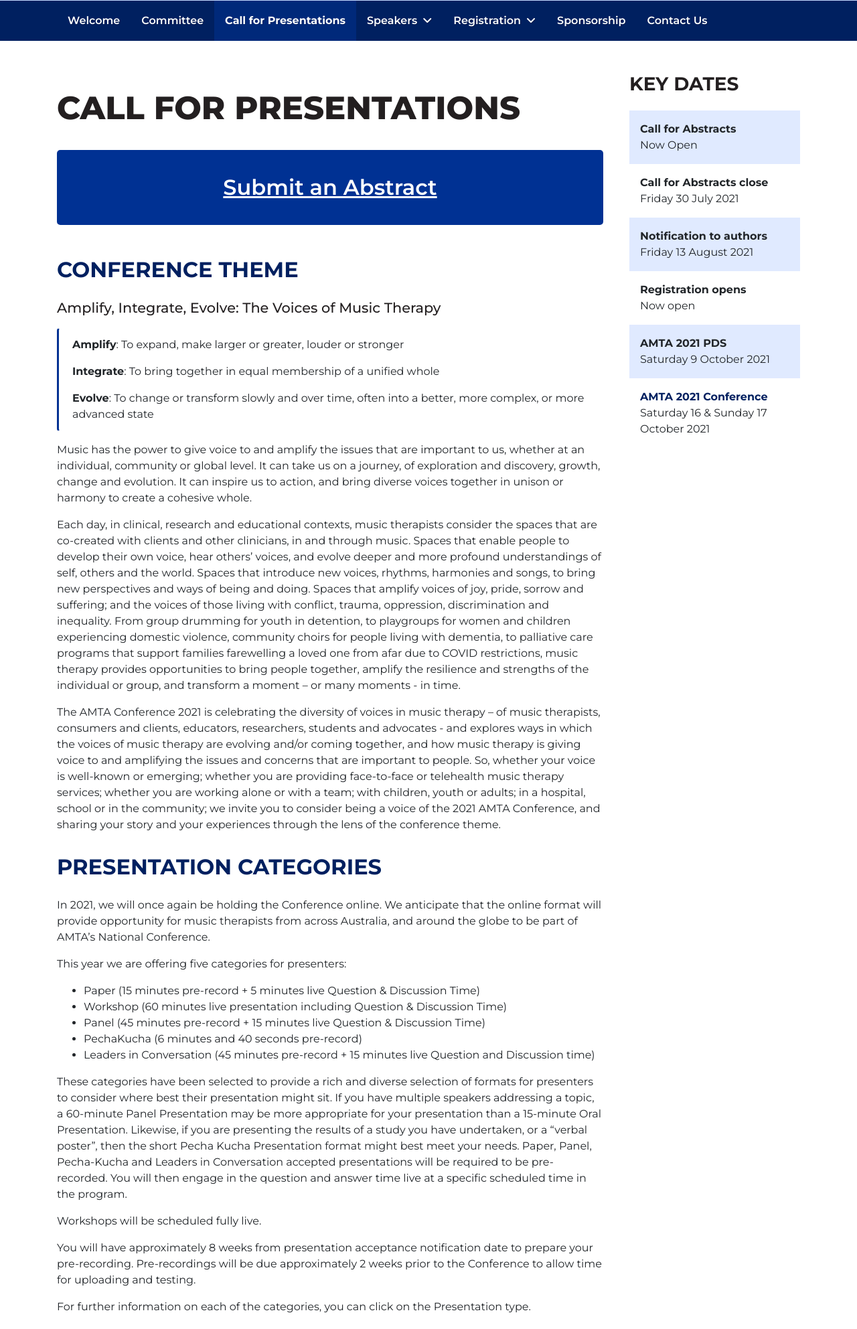
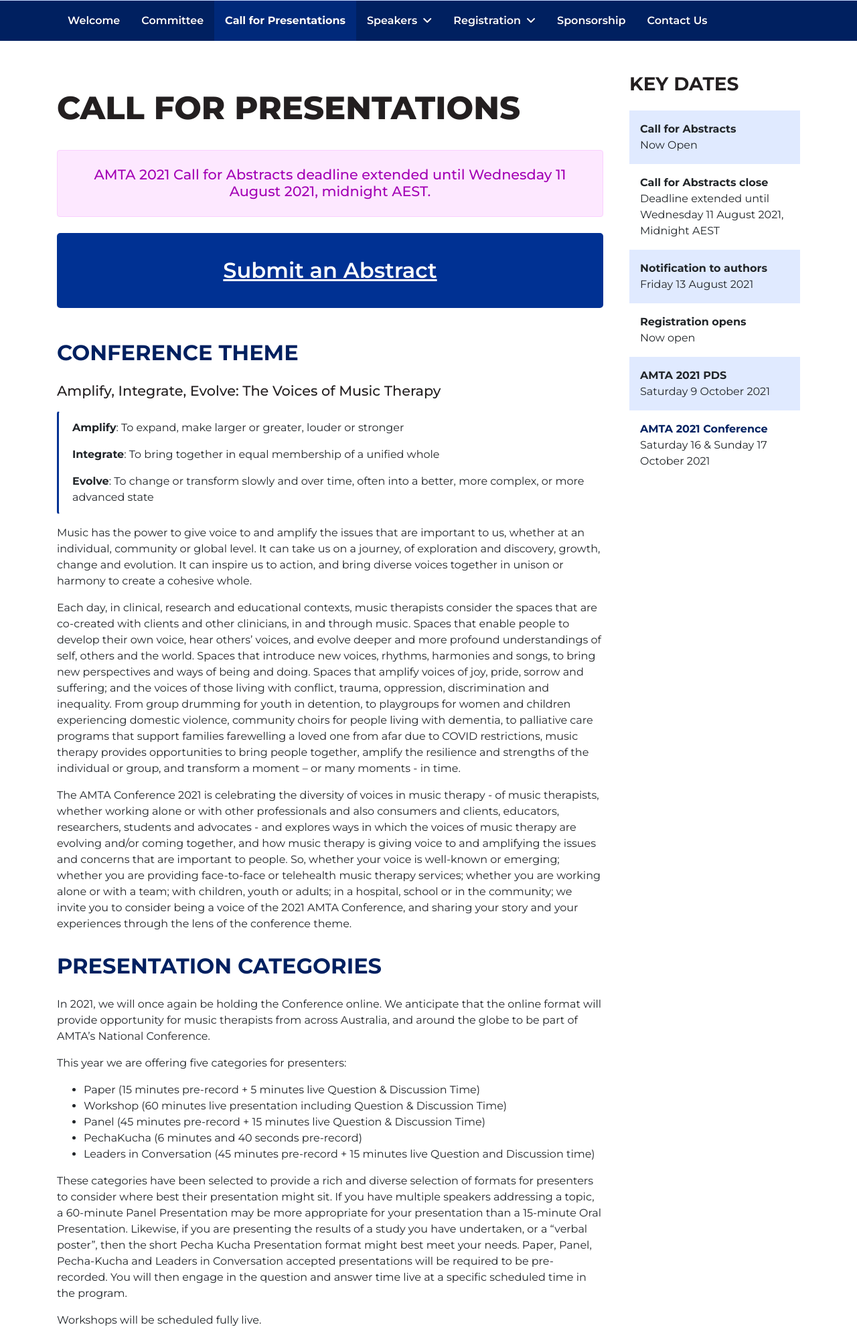
Before and after one commit to ICMS-Australasia/AMTA2021, a PHP site: page /call-for-presentations in a window 1280 px wide. Shown: the part 430-2415 px from the top of the page at 67% size. Run offline with PHP 8.4, Linux system fonts and the light colour scheme; some libraries are stand-ins or nearby versions.

Commit message:
Added abstract extentions

```diff
--- a/call-for-presentations.php
+++ b/call-for-presentations.php
@@ -2,6 +2,10 @@
 $title = "Call for Presentations";
 include('include/header.php');
 ?>
+
+<div class="alert alert-danger p-4 mb-4">
+  <h3 class="my-0 text-center">AMTA 2021 Call for Abstracts deadline extended until Wednesday 11 August 2021, midnight AEST.</h3>
+</div>
 
 <a href="https://icmsaust.eventsair.com/amta-2021/presentationportal" style="color: white" class="button" target="_blank">Submit an Abstract</a>
 
@@ -17,7 +21,7 @@ include('include/header.php');
 
 <p>Music has the power to give voice to and amplify the issues that are important to us, whether at an individual, community or global level. It can take us on a journey, of exploration and discovery, growth, change and evolution. It can inspire us to action, and bring diverse voices together in unison or harmony to create a cohesive whole.</p>
 <p>Each day, in clinical, research and educational contexts, music therapists consider the spaces that are co-created with clients and other clinicians, in and through music. Spaces that enable people to develop their own voice, hear others’ voices, and evolve deeper and more profound understandings of self, others and the world. Spaces that introduce new voices, rhythms, harmonies and songs, to bring new perspectives and ways of being and doing. Spaces that amplify voices of joy, pride, sorrow and suffering; and the voices of those living with conflict, trauma, oppression, discrimination and inequality. From group drumming for youth in detention, to playgroups for women and children experiencing domestic violence, community choirs for people living with dementia, to palliative care programs that support families farewelling a loved one from afar due to COVID restrictions, music therapy provides opportunities to bring people together, amplify the resilience and strengths of the individual or group, and transform a moment – or many moments - in time.</p>
-<p>The AMTA Conference 2021 is celebrating the diversity of voices in music therapy – of music therapists, consumers and clients, educators, researchers, students and advocates - and explores ways in which the voices of music therapy are evolving and/or coming together, and how music therapy is giving voice to and amplifying the issues and concerns that are important to people. So, whether your voice is well-known or emerging; whether you are providing face-to-face or telehealth music therapy services; whether you are working alone or with a team; with children, youth or adults; in a hospital, school or in the community; we invite you to consider being a voice of the 2021 AMTA Conference, and sharing your story and your experiences through the lens of the conference theme.</p>
+<p>The AMTA Conference 2021 is celebrating the diversity of voices in music therapy - of music therapists, whether working alone or with other professionals and also consumers and clients, educators, researchers, students and advocates - and explores ways in which the voices of music therapy are evolving and/or coming together, and how music therapy is giving voice to and amplifying the issues and concerns that are important to people. So, whether your voice is well-known or emerging; whether you are providing face-to-face or telehealth music therapy services; whether you are working alone or with a team; with children, youth or adults; in a hospital, school or in the community; we invite you to consider being a voice of the 2021 AMTA Conference, and sharing your story and your experiences through the lens of the conference theme.</p>
 
 <h2>Presentation Categories</h2>
 
@@ -32,7 +36,7 @@ include('include/header.php');
 </ul>
 <p>These categories have been selected to provide a rich and diverse selection of formats for presenters to consider where best their presentation might sit. If you have multiple speakers addressing a topic, a 60-minute Panel Presentation may be more appropriate for your presentation than a 15-minute Oral Presentation. Likewise, if you are presenting the results of a study you have undertaken, or a “verbal poster”, then the short Pecha Kucha Presentation format might best meet your needs. Paper, Panel, Pecha-Kucha and Leaders in Conversation accepted presentations will be required to be pre-recorded. You will then engage in the question and answer time live at a specific scheduled time in the program.</p>
 <p>Workshops will be scheduled fully live.</p>
-<p>You will have approximately 8 weeks from presentation acceptance notification date to prepare your pre-recording. Pre-recordings will be due approximately 2 weeks prior to the Conference to allow time for uploading and testing.</p>
+<p>You will have approximately 6 weeks from presentation acceptance notification date to prepare your pre-recording. Pre-recordings will be due approximately 2 weeks prior to the Conference to allow time for uploading and testing.</p>
 <p>For further information on each of the categories, you can click on the Presentation type.</p>
 
 <div class="faqs">
@@ -237,7 +241,7 @@ include('include/header.php');
   </tr>
   <tr>
     <td>Abstract submissions close</td>
-    <td>Friday 30 July 2021</td>
+    <td>Extended until Wednesday 11 August 2021</td>
   </tr>
   <tr>
     <td>Notification of Acceptance</td>
--- a/include/footer.php
+++ b/include/footer.php
@@ -4,7 +4,7 @@
   <h2>Key Dates</h2>
   <ul class="dates">
     <li><strong>Call for Abstracts</strong> Now Open</li>
-    <li><strong>Call for Abstracts close</strong> Friday 30 July 2021</li>
+    <li><strong>Call for Abstracts close</strong> Deadline extended until Wednesday 11 August 2021, Midnight AEST</li>
     <li><strong>Notification to authors</strong> Friday 13 August 2021</li>
     <li><strong>Registration opens</strong> Now open</li>
     <li><strong>AMTA 2021 PDS</strong> Saturday 9 October 2021</li>
--- a/include/header.php
+++ b/include/header.php
@@ -132,13 +132,16 @@ if ($title == 'Welcome') {
       <div class="row pb-2">
         <div class="col-md pr-md-4 py-5">
           <?php if ($title == "Welcome") { ?>
-            <div class="alert alert-primary">
-              <h2 class="mt-4">Acknowledgement of Country</h2>
+            <div class="alert alert-danger p-4">
+              <h3 class="my-0 text-center">AMTA 2021 Call for Abstracts deadline extended until Wednesday 11 August 2021, midnight AEST.</h3>
+            </div>
+            <div class="alert alert-primary p-4">
+              <h2 class="mt-0">Acknowledgement of Country</h2>
               <div class="float-md-right">
                 <img src="https://waimh2021.org/img/flag-aboriginal.png" class="mb-4 mb-md-0 ml-md-3" height="70">
                 <img src="https://waimh2021.org/img/flag-torres.png" class="mb-4 mb-md-0 ml-md-3" height="70">
               </div>
-              <p>We acknowledge the Traditional Owners of the lands and waters throughout Australia, and pay respect to the Elders past, present and emerging. We recognise the importance of connection to culture, land, kinship and community to the health and wellbeing of Aboriginal & Torres Strait Islander families. We acknowledge the cultural practices and traditions still carried out today and being passed down to future generations.</p>
+              <p class="mb-0">We acknowledge the Traditional Owners of the lands and waters throughout Australia, and pay respect to the Elders past, present and emerging. We recognise the importance of connection to culture, land, kinship and community to the health and wellbeing of Aboriginal & Torres Strait Islander families. We acknowledge the cultural practices and traditions still carried out today and being passed down to future generations.</p>
             </div>
           <?php } ?>
           <h1>
--- a/style.css
+++ b/style.css
@@ -137,6 +137,11 @@ body {
   font-size: 1.3em;
   margin-bottom: 0.8em;
   margin-top: 1.25em; }
+.content .alert.alert-danger {
+  background-color: #fde8ff;
+  border: 1px solid #facfff; }
+  .content .alert.alert-danger h3 {
+    color: #a300b5; }
 .content .button {
   padding: 1em;
   display: block;
--- a/style.scss
+++ b/style.scss
@@ -191,7 +191,15 @@ body {
     margin-bottom: 0.8em;
     margin-top: 1.25em;
   }
-
+  .alert {
+    &.alert-danger {
+      background-color: lighten($purple, 40%);
+      border: 1px solid lighten($purple, 35%);
+      h3 {
+        color: darken($purple, 20%);
+      }
+    }
+  }
   .button{
     padding: 1em;
     display: block;
```
Also changed, not shown: 1 other file.
